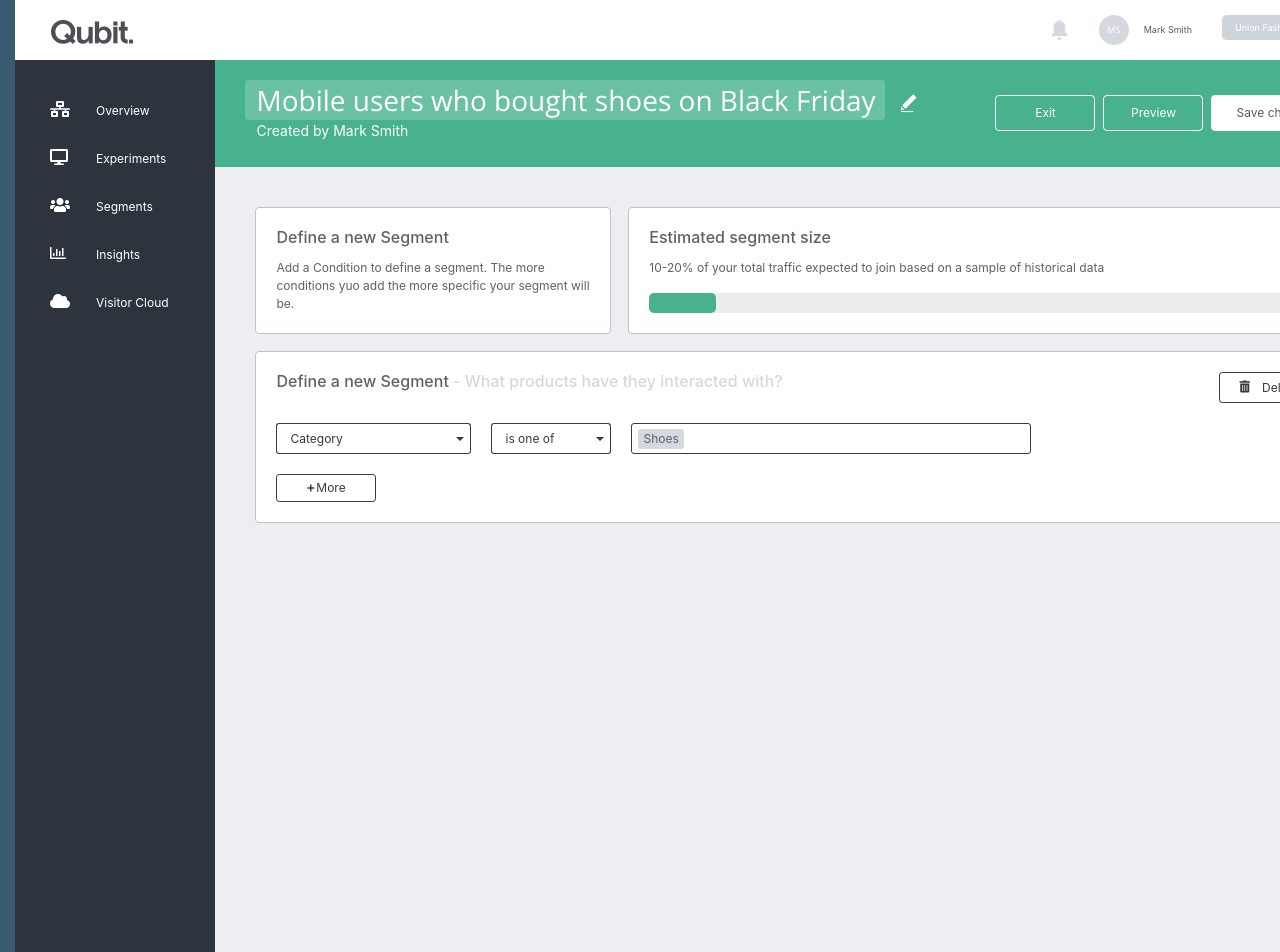
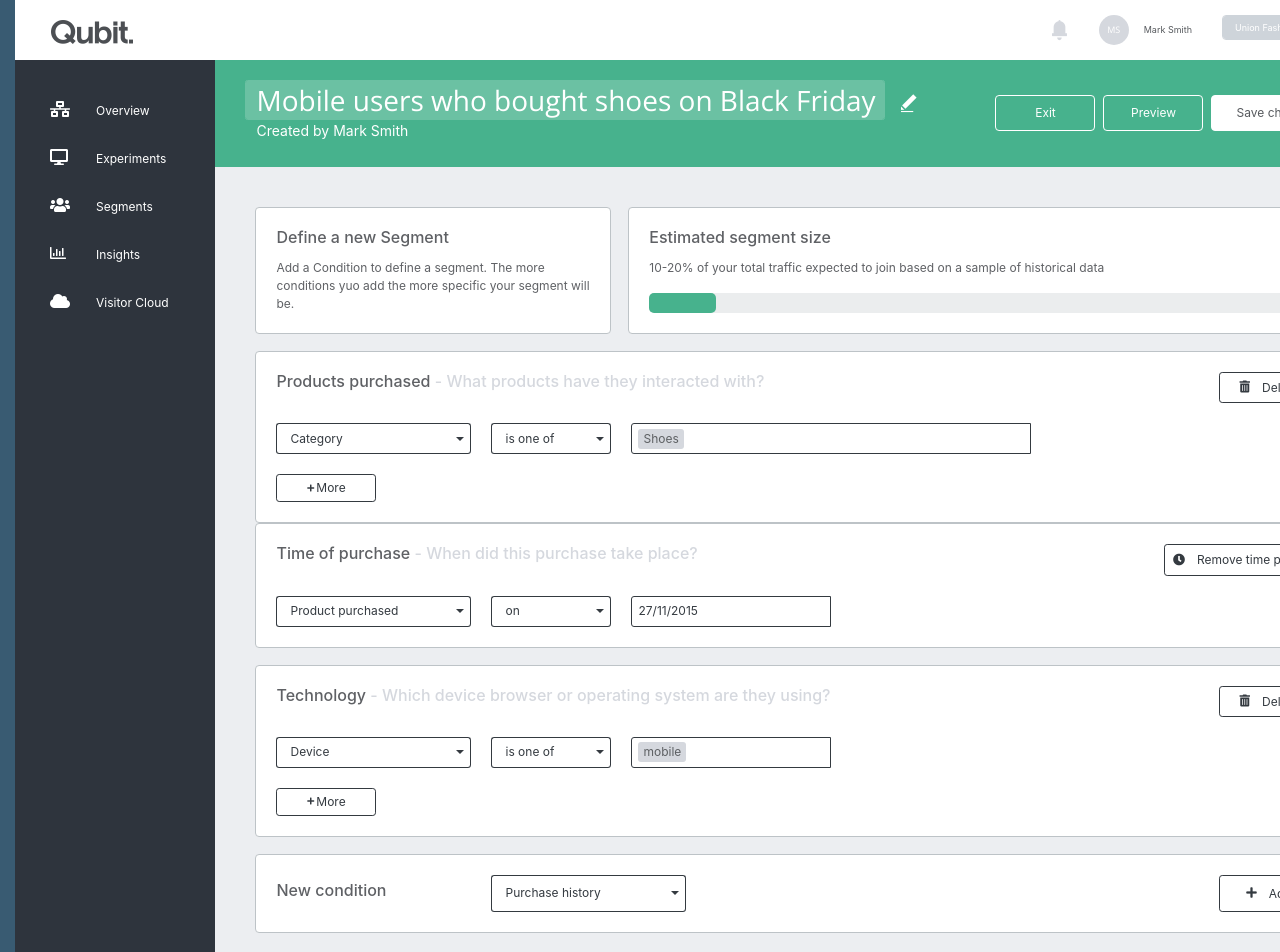
Before and after one commit to thefonso/conversion, a React (Create React App) app: page / in a window 1280 px wide. Shown: the top 952 px of the page. Built offline with nearby package versions, Linux system fonts and the light colour scheme.

Commit message:
WIP: all rows and elements in position

```diff
--- a/src/App.css
+++ b/src/App.css
@@ -263,34 +263,32 @@ body{
   width: 66%;
 }
 
-#products-purchased{
-  margin-top: 17px;
-  width: 100%;
-}
-#products-purchased .more-button{
+
+.more-button{
   font-size: 8px;
   display: inline-block;
   min-width: 100px;
+  margin-top: 20px;
 }
-#products-purchased .more-button span{
+.more-button span{
   font-size: 12px;
   vertical-align: middle;
   margin-left:2px;
 }
 
-#products-purchased .delete-button{
+.delete-button{
   font-size: 12px;
   display: inline-block;
   min-width: 100px;
 }
-#products-purchased .delete-button span{
+.delete-button span{
   font-size: 12px;
   vertical-align: middle;
   margin-left: 12px;
 }
 
 
-#products-purchased .category-dd-1{
+.category-dd-1{
   font-size: 12px;
   width: 175px;
   text-align: start;
@@ -298,7 +296,7 @@ body{
   border-right-width: 0px;
 }
 
-#products-purchased .category-dd-2{
+.category-dd-2{
   font-size: 12px;
   width: 100px;
   text-align: start;
@@ -306,7 +304,7 @@ body{
   border-right-width: 0px;
 }
 
-#products-purchased .category-dd-3{
+.category-dd-3{
   font-size: 12px;
   width: 400px;
   text-align: start;
@@ -315,17 +313,34 @@ body{
   border-radius: 3px;
 }
 
-#products-purchased .category-dd-3 span{
+.category-dd-3 span{
   border-radius: 3px;
   background-color: #d5d8de;
   padding: 2px 5px 3px 5px;
   color: #5d6063;
 }
 
-#products-purchased .mid-row{
+.category-dd-4{
+  font-size: 12px;
+  width: 200px;
+  text-align: start;
+  padding-left: 6px;
+  border-right-width: 1px;
+  border-radius: 3px;
+}
+
+.category-dd-4 span{
+  border-radius: 3px;
+  background-color: #d5d8de;
+  padding: 2px 5px 3px 5px;
+  color: #5d6063;
+}
+
+.mid-row{
   margin-top: 20px;
-  margin-bottom: 20px;
+  /*margin-bottom: 20px;*/
 }
+
 
 .dropdown-toggle{
   border-left-width: 0px;
@@ -342,6 +357,32 @@ body{
   width: 55%;
 }
 
+#products-purchased{
+  margin-top: 17px;
+  width: 100%;
+}
+
+#time-of-purchase{
+
+  margin-top: 0px;
+  width: 100%;
+}
+
+#technology{
+  margin-top: 17px;
+  width: 100%;
+}
+
+#new-condition {
+  margin-top: 17px;
+  width: 100%;
+}
+
+#new-condition .card-title{
+  padding-top: 6px;
+  text-align: center;
+  margin-right: 105px;
+}
 
 .App-content form {
   width:100%;
--- a/src/App.js
+++ b/src/App.js
@@ -74,15 +74,15 @@ function App() {
             </div>
           </header>
           <section className={"App-content bodyPanelGray"}>
+            {/*define segment */}
             <div className={"d-flex justify-content-between"}>
-
               <div id={"define-segment"} className="card">
                 <div className="card-body">
                   <h6 className="card-title">Define a new Segment</h6>
                   <p className="card-text">Add a Condition to define a segment. The more conditions yuo add the more specific your segment will be.</p>
                 </div>
               </div>
-
+              {/*progress bar component*/}
               <div id={"estimated-size"} className="card">
                 <div className="card-body">
                   <h6 className="card-title">Estimated segment size</h6>
@@ -90,14 +90,14 @@ function App() {
                   <div id="myProgress"><div id="myBar"></div></div>
                 </div>
               </div>
-
             </div>
+            {/*products purchased component*/}
             <div className="d-flex">
               <div id={"products-purchased"} className="card">
                 <div className="card-body">
 
                   <div className="d-flex">
-                    <h6 className="card-title mr-auto">Define a new Segment <span className={"gray"}>- What products have they interacted with?</span></h6>
+                    <h6 className="card-title mr-auto">Products purchased <span className={"gray"}>- What products have they interacted with?</span></h6>
                     <Button className="delete-button" size="sm" variant={"outline-dark"}>
                         <i className="fas fa-trash-alt"/><span>Delete</span>
                     </Button>
@@ -143,14 +143,142 @@ function App() {
                       <i className="fas fa-plus"/><span>More</span>
                     </Button>
                   </div>
+                </div>
+              </div>
+            </div>
+            {/*time of purchase component*/}
+            <div className="d-flex">
+              <div id="time-of-purchase" className={"card"}>
+                <div className="card-body">
+
+                <div  className="d-flex">
+                  <h6 className="card-title mr-auto">Time of purchase <span className={"gray"}>- When did this purchase take place?</span></h6>
+                  <Button className="delete-button" size="sm" variant={"outline-dark"}>
+                      <i className="fas fa-clock"/><span>Remove time period</span>
+                  </Button>
+                </div>
+                <div className="d-flex mid-row">
+                  <div className="btn-group">
+                    <button className="category-dd-1 btn btn-outline-dark btn-sm" type="button">
+                      Product purchased
+                    </button>
+                    <button type="button" className="btn btn-sm btn-outline-dark  dropdown-toggle dropdown-toggle-split"
+                            data-toggle="dropdown" aria-haspopup="true" aria-expanded="false">
+                      <span className="sr-only">Toggle Dropdown</span>
+                    </button>
+                    <div className="dropdown-menu">
+                      ...
+                    </div>
+                  </div>
+                  <div className="btn-group">
+                    <button className="category-dd-2 btn btn-outline-dark btn-sm" type="button">
+                      on
+                    </button>
+                    <button type="button" className="btn btn-sm btn-outline-dark  dropdown-toggle dropdown-toggle-split"
+                            data-toggle="dropdown" aria-haspopup="true" aria-expanded="false">
+                      <span className="sr-only">Toggle Dropdown</span>
+                    </button>
+                    <div className="dropdown-menu">
+                      ...
+                    </div>
+                  </div>
+                  <div className="btn-group">
+                    <button className="category-dd-4 btn btn-outline-dark btn-sm" type="button">
+                      <div>27/11/2015</div>
+                    </button>
+                    <div className="dropdown-menu">
+                      ...
+                    </div>
+                  </div>
+                </div>
 
                 </div>
               </div>
             </div>
+            {/*technology component*/}
+            <div className="d-flex">
+              <div id="technology" className={"card"}>
+                <div className="card-body">
+                  <div  className="d-flex">
+                    <h6 className="card-title mr-auto">Technology <span className={"gray"}>- Which device browser or operating system are they using?</span></h6>
+                    <Button className="delete-button" size="sm" variant={"outline-dark"}>
+                        <i className="fas fa-trash-alt"/><span>Delete</span>
+                    </Button>
+                  </div>
+                  <div className="d-flex mid-row">
+                    <div className="btn-group">
+                      <button className="category-dd-1 btn btn-outline-dark btn-sm" type="button">
+                        Device
+                      </button>
+                      <button type="button" className="btn btn-sm btn-outline-dark  dropdown-toggle dropdown-toggle-split"
+                              data-toggle="dropdown" aria-haspopup="true" aria-expanded="false">
+                        <span className="sr-only">Toggle Dropdown</span>
+                      </button>
+                      <div className="dropdown-menu">
+                        ...
+                      </div>
+                    </div>
+                    <div className="btn-group">
+                      <button className="category-dd-2 btn btn-outline-dark btn-sm" type="button">
+                        is one of
+                      </button>
+                      <button type="button" className="btn btn-sm btn-outline-dark  dropdown-toggle dropdown-toggle-split"
+                              data-toggle="dropdown" aria-haspopup="true" aria-expanded="false">
+                        <span className="sr-only">Toggle Dropdown</span>
+                      </button>
+                      <div className="dropdown-menu">
+                        ...
+                      </div>
+                    </div>
+                    <div className="btn-group">
+                      <button className="category-dd-4 btn btn-outline-dark btn-sm" type="button">
+                        <span>mobile</span>
+                      </button>
+                      <div className="dropdown-menu">
+                        ...
+                      </div>
+                    </div>
+                  </div>
+                  <div className="d-flex">
+                    <Button className="more-button" size="sm" variant={"outline-dark"}>
+                      <i className="fas fa-plus"/><span>More</span>
+                    </Button>
+                  </div>
+                </div>
+              </div>
+            </div>
+            {/*technology component ends*/}
+            {/*New condition*/}
+            <div className="d-flex">
+              <div id="new-condition" className={"card"}>
+                <div className="card-body">
+                  <div  className="d-flex">
+                    <h6 className="card-title ">New condition</h6>
+                    <div className="btn-group">
+                      <button className="category-dd-1 btn btn-outline-dark btn-sm" type="button">
+                        Purchase history
+                      </button>
+                      <button type="button" className="btn btn-sm btn-outline-dark  dropdown-toggle dropdown-toggle-split"
+                              data-toggle="dropdown" aria-haspopup="true" aria-expanded="false">
+                        <span className="sr-only">Toggle Dropdown</span>
+                      </button>
+                      <div className="dropdown-menu">
+                        ...
+                      </div>
+                    </div>
+                    <Button className="delete-button ml-auto" size="sm" variant={"outline-dark"}>
+                        <i className="fas fa-plus"/><span>Add</span>
+                    </Button>
+                  </div>
+                </div>
+              </div>
+            </div>
+            {/*technology component ends*/}
           </section>
         </section>
       </main>
-      </div></div>
+      </div>
+      </div>
     </div>
   );
 }
```
